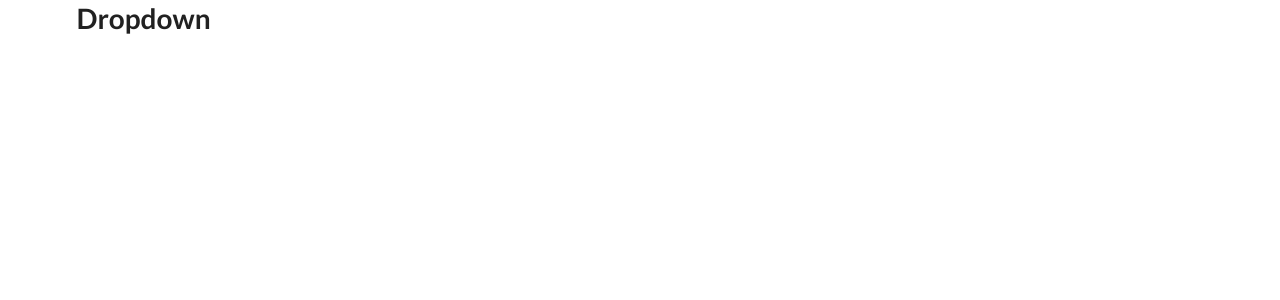
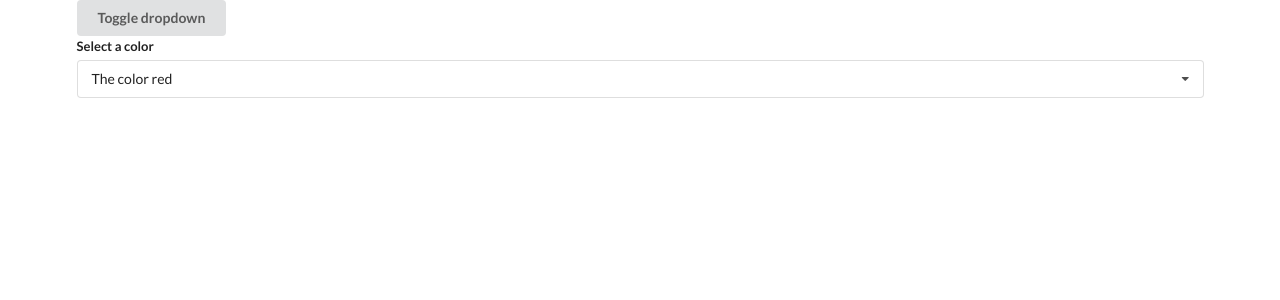
Before and after one commit to AbsoluteZero-cmd/widgets-react-project, a React (Create React App) app: page / in a window 1280 px wide. Shown: the top 300 px of the page. Built offline with nearby package versions, Linux system fonts and the light colour scheme.

Commit message:
dropdown finished

```diff
--- a/src/components/App.js
+++ b/src/components/App.js
@@ -1,4 +1,4 @@
-import React from 'react';
+import React, { useState } from 'react';
 import Accordion from './Accordion';
 import Search from './Search';
 import Dropdown from './Dropdown';
@@ -18,10 +18,41 @@
     },
 ];
 
+const options = [
+    {
+        label: 'The color red',
+        value: 'red',
+    },
+    {
+        label: 'The color green',
+        value: 'green',
+    },
+    {
+        label: 'The shade of blue',
+        value: 'blue',
+    },
+];
+
 const App = () => {
+    const [selected, setSelected] = useState(options[0]);
+    const [showDropdown, setShowDropdown] = useState(true);
+
     return (
         <div className='ui container'>
-            <Dropdown />
+            <button
+                className='ui button'
+                onClick={() => setShowDropdown(!showDropdown)}
+            >
+                Toggle dropdown
+            </button>
+            {showDropdown ? (
+                <Dropdown
+                    selected={selected}
+                    onSelectedChange={setSelected}
+                    options={options}
+                    labelText='Select a color'
+                />
+            ) : null}
         </div>
     );
 };
--- a/src/components/Dropdown.js
+++ b/src/components/Dropdown.js
@@ -1,7 +1,61 @@
-import React from 'react';
+import React, { useEffect, useRef, useState } from 'react';
 
-const Dropdown = () => {
-    return <h1>Dropdown</h1>;
+const Dropdown = ({ options, labelText, selected, onSelectedChange }) => {
+    const [open, setOpen] = useState(false);
+    const ref = useRef();
+
+    useEffect(() => {
+        const onBodyClick = (event) => {
+            if (ref.current.contains(event.target)) {
+                return;
+            }
+            setOpen(false);
+        };
+
+        document.body.addEventListener('click', onBodyClick, { capture: true });
+
+        return () => {
+            document.body.removeEventListener('click', onBodyClick, {
+                capture: true,
+            });
+        };
+    }, []);
+
+    const renderedOptions = options.map((option, index) => {
+        if (option.value === selected.value) {
+            return null;
+        }
+
+        return (
+            <div
+                key={index}
+                className='item'
+                onClick={() => onSelectedChange(option)}
+            >
+                {option.label}
+            </div>
+        );
+    });
+
+    return (
+        <div ref={ref} className='ui form'>
+            <div className='field'>
+                <label className='label'>{labelText}</label>
+                <div
+                    className={`ui selection dropdown ${
+                        open ? 'visible active' : ''
+                    }`}
+                    onClick={() => setOpen(!open)}
+                >
+                    <i className='dropdown icon'></i>
+                    <div className='text'>{selected.label}</div>
+                    <div className={`menu ${open ? 'visible transition' : ''}`}>
+                        {renderedOptions}
+                    </div>
+                </div>
+            </div>
+        </div>
+    );
 };
 
 export default Dropdown;
```
